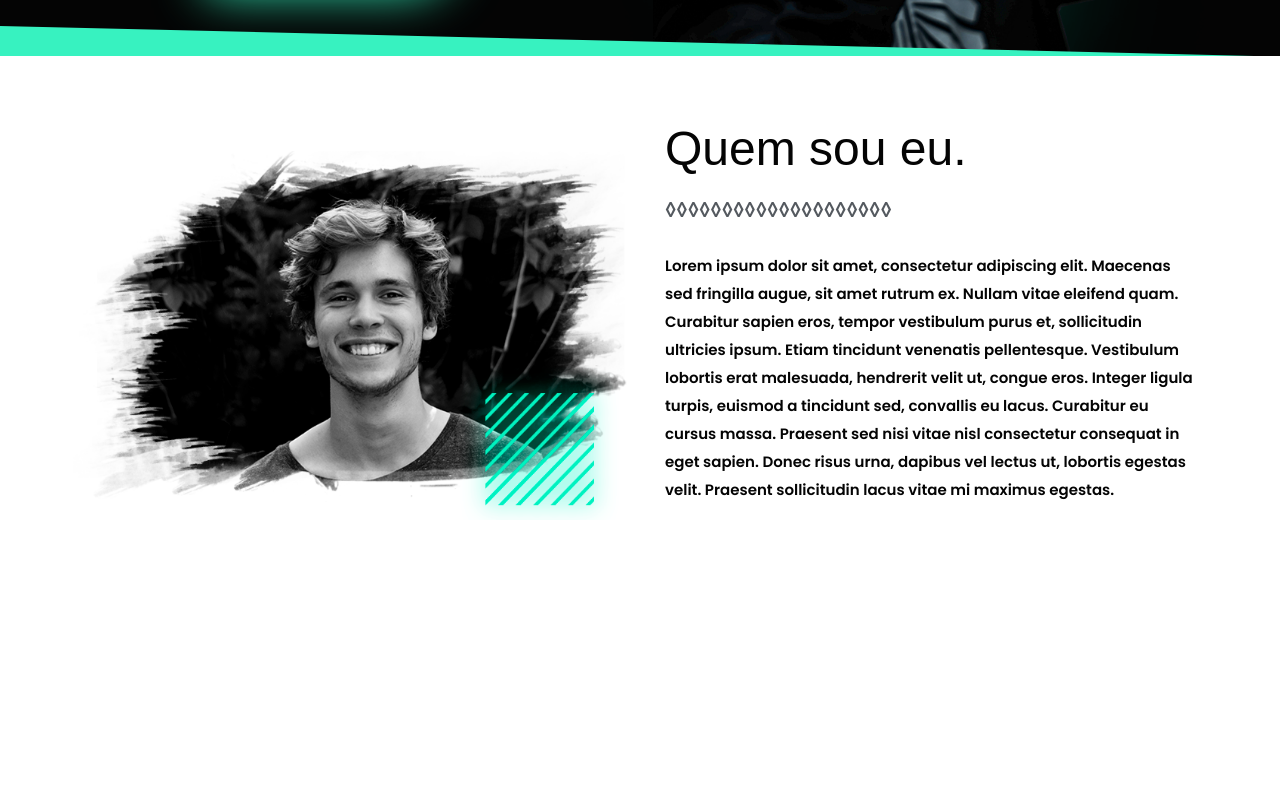
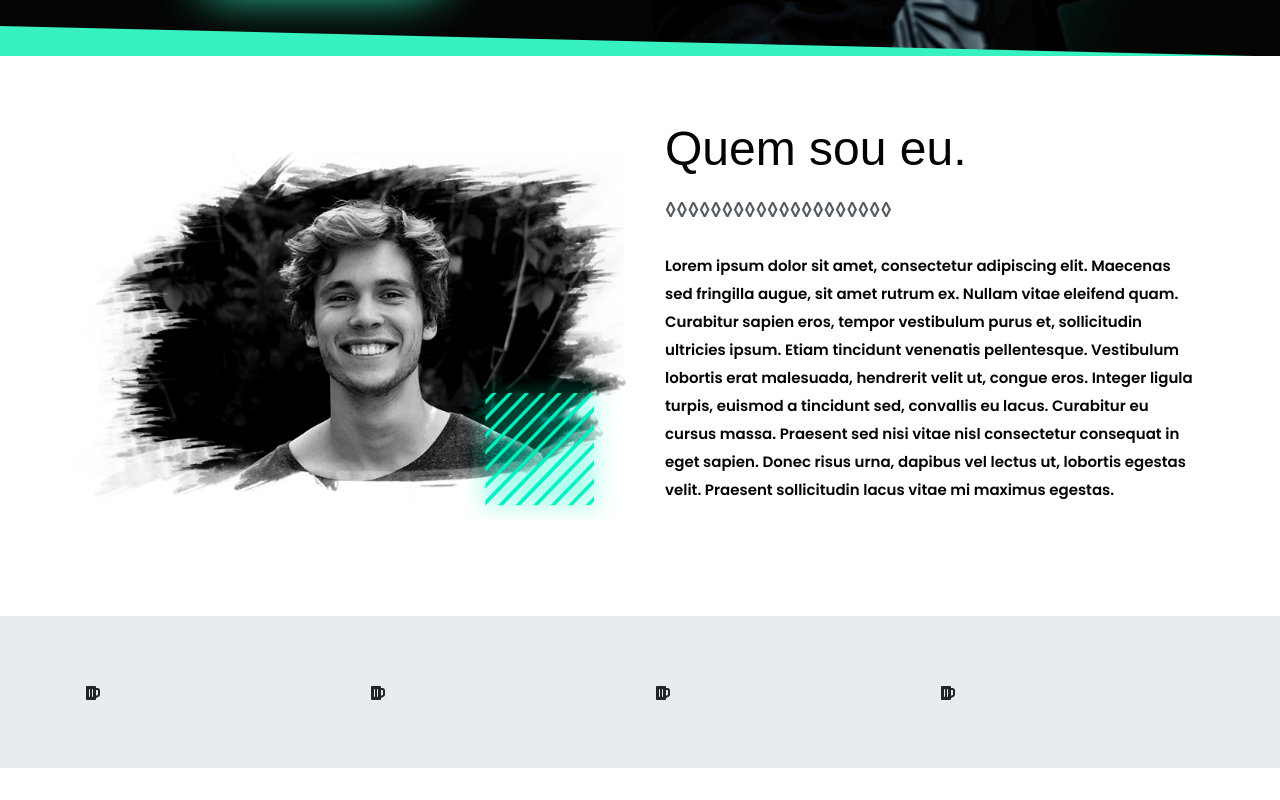
Before and after one commit to Cangemi/site-fotografia, a Next.js app: page / in a window 1280 px wide. Shown: the part 546-1346 px from the top of the page. Before the commit the page ends 1162 px from the top, so only its background shows below. Built offline with nearby package versions, Linux system fonts and the light colour scheme; a web font is replaced by a local one.

Commit message:
pagina fotografia

```diff
--- a/package.json
+++ b/package.json
@@ -22,6 +22,7 @@
     "next": "^10.0.7",
     "react": "^17.0.1",
     "react-dom": "^17.0.1",
+    "react-icons": "^4.2.0",
     "reactstrap": "^8.9.0"
   }
 }
--- a/pages/index.js
+++ b/pages/index.js
@@ -8,6 +8,7 @@ import Navbar from '../components/Navbar';
 import { Jumbotron, Container } from 'reactstrap'
 
 import 'bootstrap/dist/css/bootstrap.min.css';
+import { FaBeer } from 'react-icons/fa';
 
 
 function Home() {
@@ -60,6 +61,16 @@ function Home() {
                     </div>
                 </Container>
             </Jumbotron>
+            <Jumbotron fluid id="section-2">
+                <Container>
+                    <div class="row">
+                        <div class="col tela"><FaBeer /></div>
+                        <div class="col tela"><FaBeer /></div>
+                        <div class="col tela"><FaBeer /></div>
+                        <div class="col tela"><FaBeer /></div>
+                    </div>
+                </Container>
+            </Jumbotron>
         </div>
     )
 }
```
Also changed, not shown: 1 other file (tests, documents, lock files or other folders).
